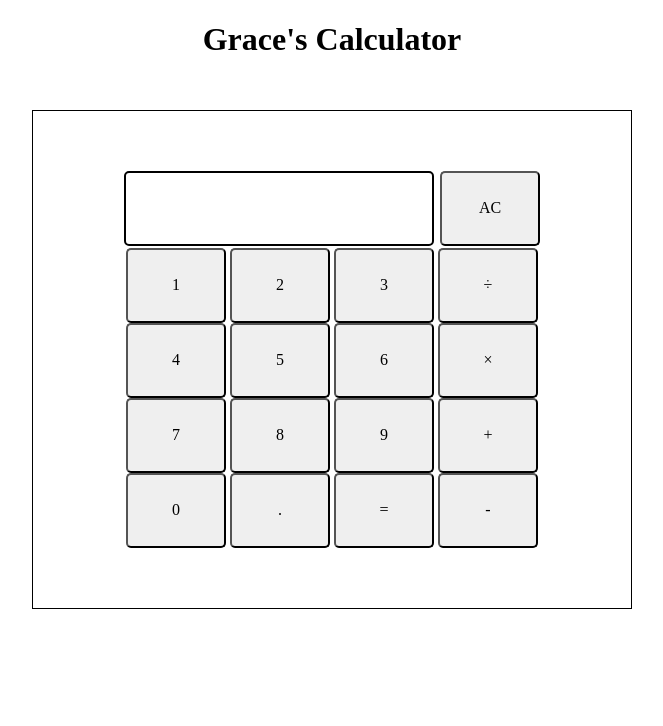
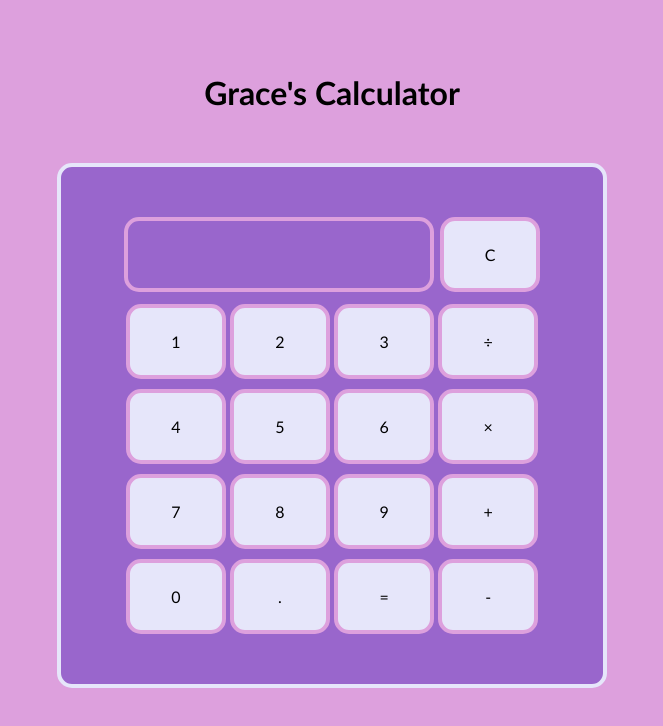
Before and after one commit to Grace0124/calculator, a plain HTML site: page index.html in a window 1280 px wide. Shown: the whole page, without its empty margins (308-971 px from the left). Drawn offline with Linux system fonts and the light colour scheme.

Commit message:
Added colors.

```diff
--- a/index.html
+++ b/index.html
@@ -14,7 +14,7 @@
             <div id="display" class="first-row">
                 <div id="text"></div>
             </div>
-            <button id ="clear" class="first-row">AC</button>
+            <button id ="clear" class="first-row">C</button>
         </div>
         <div class="row">
             <button id ="1">1</button>
--- a/styles.css
+++ b/styles.css
@@ -348,50 +348,62 @@
     display: none;
   }
 
+  html{
+    font-family: 'Gill Sans', 'Gill Sans MT', Calibri, 'Trebuchet MS', sans-serif;
+  }
+
   body {
     display: flex;
     flex-direction: column;
     justify-content: center;
     align-items: center;
+    background-color: #DDA0DD;
   }
 
   .calculator {
     display: flex;
     flex-direction: column;
     box-sizing: border-box;
-    border: 1px solid black;
-    width: 600px;
+    border: 4px solid #E6E6FA;
+    border-radius: 15px;
+    width: 550px;
     justify-content: center;
     align-items: center;
     margin-top: 30px;
-    padding: 60px;
+    padding: 50px;
+    gap: 10px;
+    background-color: #9966CC;
   }
 
   #display {
     box-sizing: border-box;
-    border: 2px solid black;
+    border: 4px solid #DDA0DD;
     width: 310px;
     height: 75px;
-    border-radius: 5px;
+    border-radius: 15px;
     font-size: 2em;
     display: flex;
     align-items: center;
     justify-content: end;
     padding-left: 10px;
+    color: #E6E6FA;
   }
 
   #row{
     display: flex;
     flex-direction: row;
     width: 400px;
-    margin-bottom: 10px;
+    height: 90px;
   }
 
   button {
     width: 100px;
     height: 75px;
     box-sizing: border-box;
-    border-radius: 5px;
+    border: 4px solid #DDA0DD;
+    border-radius: 15px;
+    background-color: #E6E6FA;
+    color: black;
   }
 
   .first-row {
@@ -406,3 +418,9 @@
   #text {
     margin: 10px;
   }
+
+  h1 {
+    margin-top: 75px;
+    font-size: 2em;
+    color: black;
+  }
```
